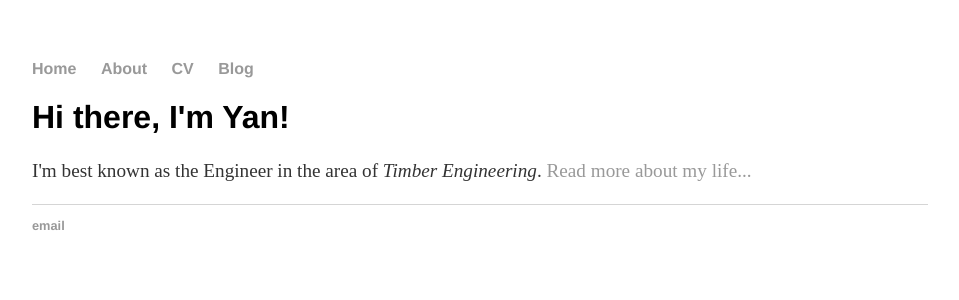
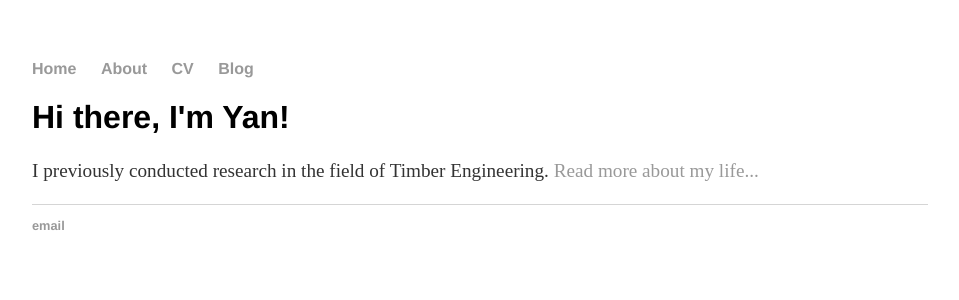
Before and after one commit to kaiagss/kaiagss.github.io, a Jekyll site: the page index.html, which Jekyll copies as it is, in a window 1280 px wide. Shown: the top 300 px of the page, without its empty margins (160-1119 px from the left). Built offline with Jekyll 4.4.1, drawn with Linux system fonts in a browser that asks for light colours.

Commit message:
Update index.html

```diff
--- a/index.html
+++ b/index.html
@@ -17,7 +17,7 @@
 		<div class="container">
     		<div class="blurb">
         		<h1>Hi there, I'm Yan! </h1>
-				<p>I'm best known as the Engineer in the area of <em>Timber Engineering</em>. <a href="/about">Read more about my life...</a></p>
+				<p>I previously conducted research in the field of Timber Engineering. <a href="/about">Read more about my life...</a></p>
     		</div><!-- /.blurb -->
 		</div><!-- /.container -->
 		<footer>
```
